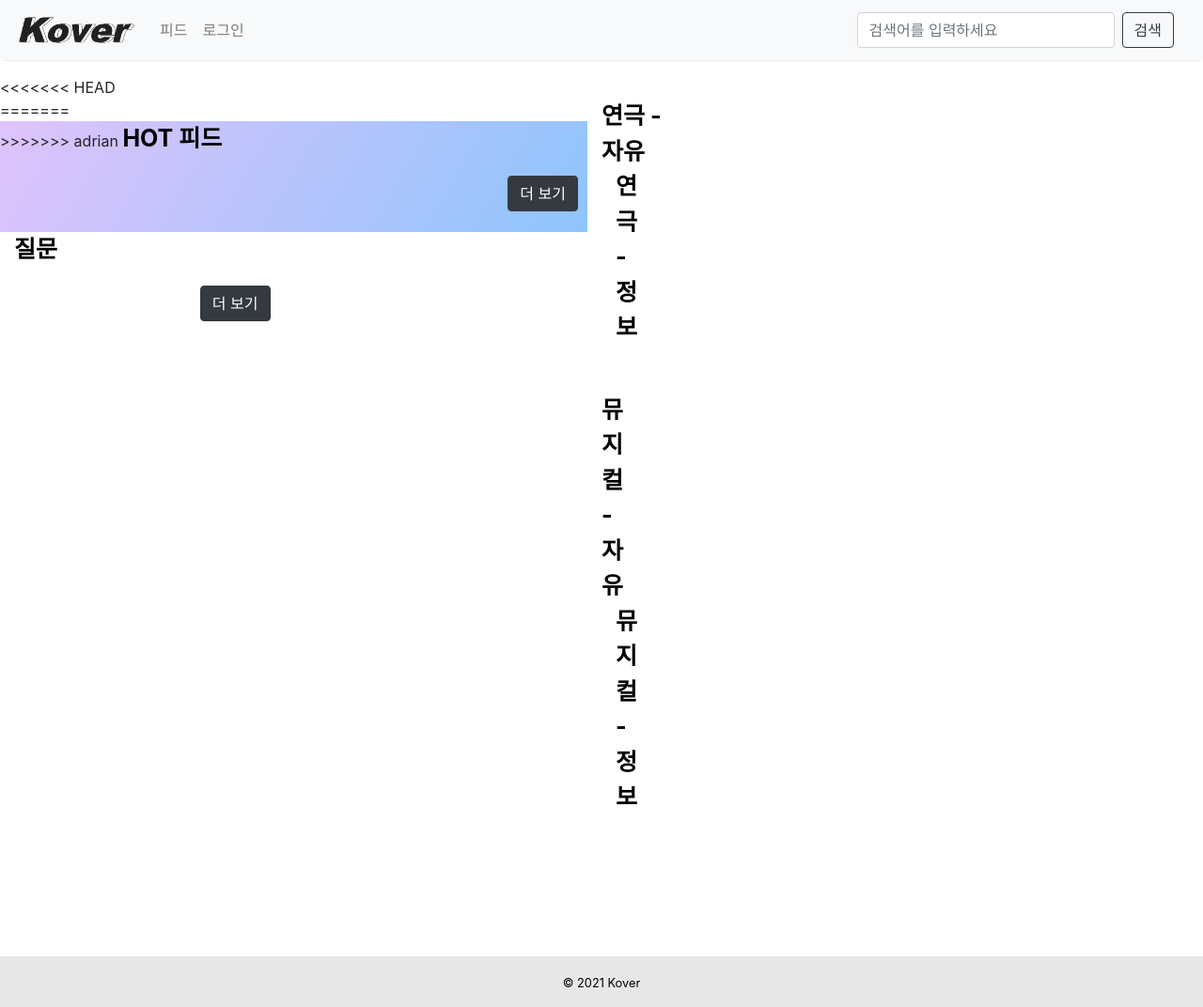
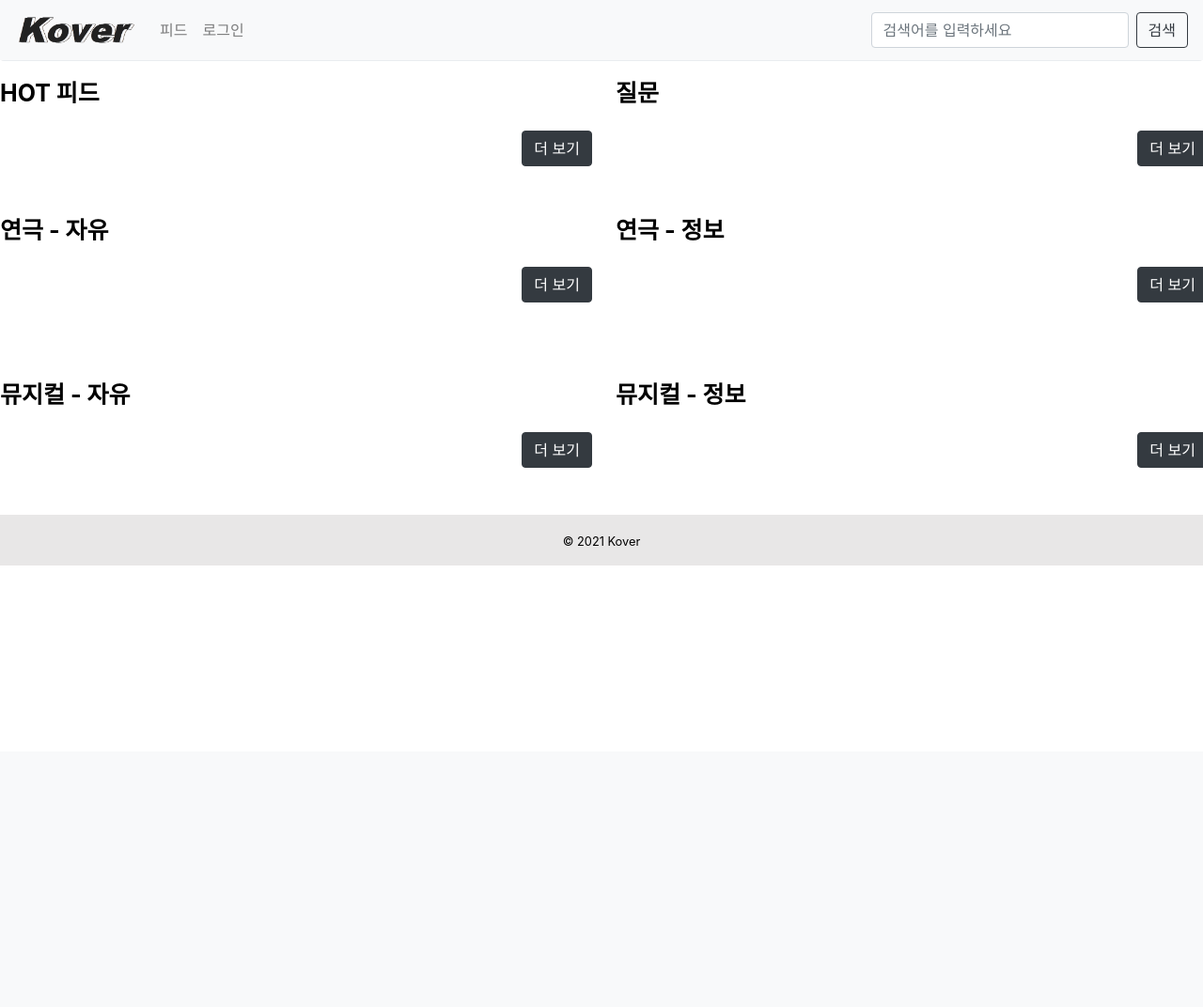
Before and after one commit to junankim18/Kover, a Django app: template kover/templates/kover/feed_main.html in a window 1280 px wide. Shown: the whole page at 94% size. After the commit the page ends 602 px from the top, so only its background shows below. Run offline with Django 3.2, Linux system fonts and the light colour scheme; the template is opened without the code that fills it, so the values that code supplies are empty; some libraries are stand-ins or nearby versions.

Commit message:
merge error fixed

```diff
--- a/kover/templates/kover/feed_main.html
+++ b/kover/templates/kover/feed_main.html
@@ -1,17 +1,6 @@
-{% extends "layout.html" %} {% block extra_head %} {{block.super}} {%endblock%} {% block content %}
-<title>Kover | feed</title>
-
-<style>
-    .feeds_main_hot{
-        background-image: linear-gradient(120deg, #e0c3fc 0%, #8ec5fc 100%);
-    }
-    button{
-        margin-right:15px;
-    }
-    b{
-        margin-bottom:100px;
-    }
-</style>
+{% extends "layout.html" %} {% block extra_head %} {{block.super}} {%endblock%}
+{% block content %}
+<title>Kover | feed_main</title>
 
 <nav aria-label="breadcrumb">
     <ol class="breadcrumb light">
@@ -25,34 +14,25 @@
     </ol>
 </nav>
 
-<<<<<<< HEAD
 <div class="row">
     <div class="feeds_main col-lg-6" style="margin-bottom: 50px">
-=======
-<div class="feeds_main_hot" style='padding-bottom:80px;'>
->>>>>>> adrian
     <a href="/feed/hot_feed"><b style="font-size: 25px">HOT 피드</b></a>
     <div class="list-group">
-        {% for feed in feed_0 %}
+        {% for feed in feed_0  %}
         <a
             href="{%url 'kover:feed_page' feed.id%}"
             class="list-group-item list-group-item-action flex-column align-items-start"
         >
             <div class="d-flex w-100 justify-content-between">
                 <h5 class="mb-1">{{feed.feed_title}}</h5>
-                <div class="text-muted">
-                    <i class="fas fa-heart" style="color: #ff726f"> {{feed.feed_like.all.count}} </i>
-                    <i class="fas fa-comment-alt ml-2" style="color: #59bae7"> {{feed.comment_post.all.count}}</i>
-                </div>
+                <div class="text-muted"><i class="fas fa-heart" style="color:#ff726f"> {{feed.feed_like.all.count}} </i> <i class="fas fa-comment-alt ml-2" style="color:#59bae7"> {{feed.comment_post.all.count}}</i> </div>
             </div>
             <p class="mb-1">{{feed.feed_content|truncatechars:30}}</p>
         </a>
         {% endfor %}
     </div>
     <div class="form-row float-right" style="margin-top: 20px">
-        <button type="button" class="btn btn-dark pull-right" onclick="location.href = '/feed/hot_feed'">
-            더 보기
-        </button>
+        <button type="button" class="btn btn-dark pull-right" onclick="location.href = '/feed/hot_feed'">더 보기</button>
     </div>
     </div>
 
@@ -97,6 +77,10 @@
         </a>
         {% endfor %}
     </div>
+    <div class="form-row float-right" style="margin-top: 20px">
+        <button type="button" class="btn btn-dark pull-right" onclick="location.href = '/feed/play_lib'">더 보기</button>
+    </div>
+  </div>
 
   <div class="feeds_main col-lg-6" style="margin-bottom: 50px">
     <a href="/feed/play_inf"><b style="font-size: 25px">연극 - 정보</b></a>
@@ -114,6 +98,10 @@
         </a>
         {% endfor %}
     </div>
+    <div class="form-row float-right" style="margin-top: 20px">
+        <button type="button" class="btn btn-dark pull-right" onclick="location.href = '/feed/play_inf'">더 보기</button>
+    </div>
+  </div>
 </div>
 
 <div class="row" style="margin-top: 30px">
@@ -133,6 +121,10 @@
         </a>
         {% endfor %}
     </div>
+    <div class="form-row float-right" style="margin-top: 20px">
+        <button type="button" class="btn btn-dark pull-right" onclick="location.href = '/feed/musical_lib'">더 보기</button>
+    </div>
+  </div>
 
   <div class="feeds_main col-lg-6" style="margin-bottom: 50px">
     <a href="/feed/musical_inf"><b style="font-size: 25px">뮤지컬 - 정보</b></a>
@@ -150,6 +142,10 @@
         </a>
         {% endfor %}
     </div>
+    <div class="form-row float-right" style="margin-top: 20px">
+        <button type="button" class="btn btn-dark pull-right" onclick="location.href = '/feed/musical_inf'">더 보기</button>
+    </div>
+  </div>
 </div>
 
 
```
Also changed, not shown: kover/views.py (+5 -6 lines).
